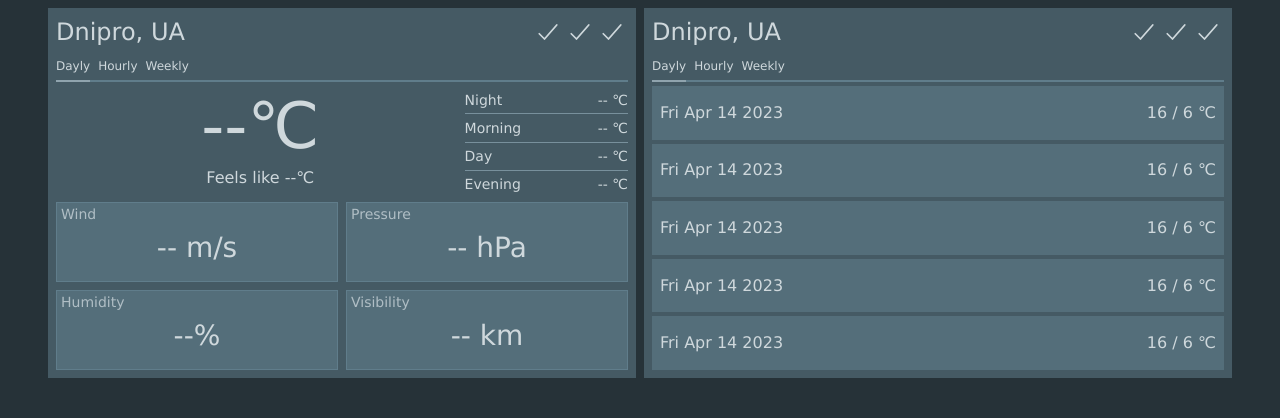
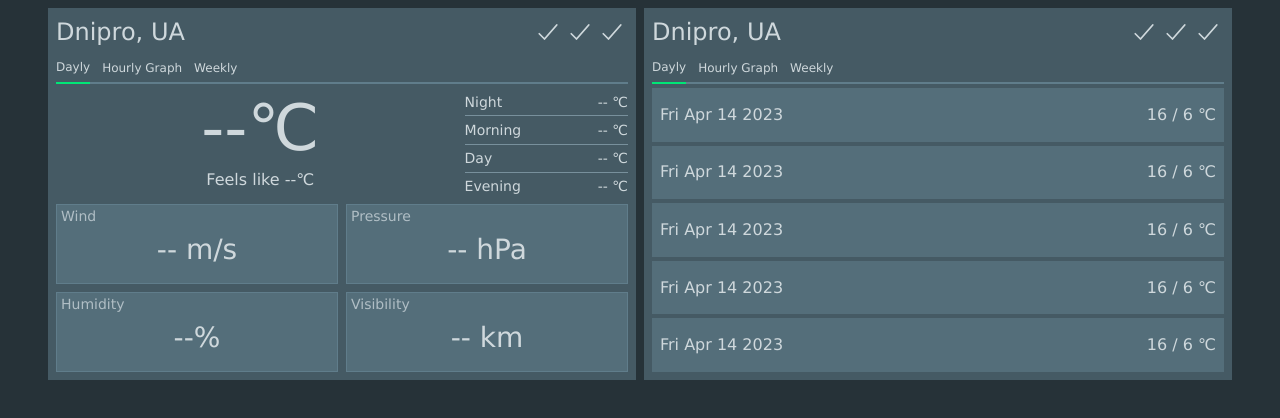
Before and after one commit to alexander-lyakhov/vite-weather, a Vue app: page / in a window 1280 px wide. Shown: the top 418 px of the page. Built offline with nearby package versions, Linux system fonts and the light colour scheme.

Commit message:
implemented selector

```diff
--- a/src/components/card.vue
+++ b/src/components/card.vue
@@ -13,9 +13,9 @@
       </a>
     </div>
     <nav class="card-nav">
-      <selector />
+      <selector :options="cardTabs" v-model="selectedTab" />
     </nav>
-    <component :is="infoDay" />
+    <component :is="selectedTabView" />
   </base-card>
 
   <base-card>
@@ -32,27 +32,33 @@
       </a>
     </div>
     <nav class="card-nav">
-      <div class="selector">
-        <span class="selected">Dayly</span>
-        <span>Hourly</span>
-        <span>Weekly</span>
-      </div>
+      <selector :options="cardTabs" v-model="selectedTab" />
     </nav>
     <component :is="infoWeek" />
   </base-card>
 </template>
 
 <script setup>
-  import { ref, reactive } from 'vue'
+  import { ref, computed, resolveComponent } from 'vue'
   import baseCard from '@/components/base-card'
   import CheckmarkOutline from '@/assets/icons/checkmark-outline.svg'
   import selector from '@/components/selector'
   import infoDay from '@/components/info-day'
   import infoDaylyGraph from '@/components/info-dayly-graph'
   import infoWeek from '@/components/info-week'
+  import { cardTabs } from '@/config/index.js'
 
   const props = defineProps({
   })
+
+  const components = {
+    infoDay,
+    infoDaylyGraph,
+    infoWeek
+  }
+
+  const selectedTab = ref(cardTabs[0])
+  const selectedTabView = computed(() => components[selectedTab.value.value])
 </script>
 
 <style lang="scss" scoped>
@@ -74,23 +80,6 @@
 
   &-nav {
     margin-top: .25rem;
-    .selector {
-      font-size: .75rem;
-      border-bottom: 2px solid $bg-500;
-      display: flex;
-      gap: .5rem;
-
-      span {
-        margin-bottom: -2px;
-        padding: .5rem 0;
-        cursor: pointer;
-
-        &.selected {
-          // background: $bg-600;
-          border-bottom: 2px solid $bg-300;
-        }
-      }
-    }
   }
 }
 </style>
--- a/src/components/selector.vue
+++ b/src/components/selector.vue
@@ -1,16 +1,32 @@
 <template>
-  <div class="selector">
-    <span class="selected">Dayly</span>
-    <span>Hourly</span>
-    <span>Weekly</span>
+  <div class="selector noselect">
+    <span
+      v-for="(item, index) in options"
+      :key="index"
+      :class="{'selected': isSelected(item.value)}"
+      @click="$emit('update:modelValue', item)"
+    >{{ item.text }}</span>
   </div>
 </template>
 
 <script setup>
-  import { ref, reactive } from 'vue'
+  import { ref } from 'vue'
 
   const props = defineProps({
+    options: {
+      type: Array,
+      default: () => ([]),
+      requited: true
+    },
+    modelValue: {
+      type: Object,
+      requited: true
+    }
   })
+
+  function isSelected(value) {
+    return props.modelValue.value === value
+  }
 </script>
 
 <style lang="scss" scoped>
@@ -18,16 +34,19 @@
   font-size: .75rem;
   border-bottom: 2px solid $bg-500;
   display: flex;
-  gap: .5rem;
+  gap: .75rem;
+  height: 2rem;
 
   span {
-    margin-bottom: -2px;
-    padding: .5rem 0;
+    height: calc(100% + 2px);
+    display: flex;
+    align-items: center;
+    position: relative;
     cursor: pointer;
 
     &.selected {
-      // background: $bg-600;
-      border-bottom: 2px solid $bg-300;
+      // border-bottom: 2px solid $bg-300;
+      border-bottom: 2px solid $accent-green;
     }
   }
 }
--- /dev/null
+++ b/src/config/index.js
@@ -0,0 +1,14 @@
+export const cardTabs = [
+  {
+    text: 'Dayly',
+    value: 'infoDay'
+  },
+  {
+    text: 'Hourly Graph',
+    value: 'infoHourlyGraph'
+  },
+  {
+    text: 'Weekly',
+    value: 'infoWeek'
+  },
+]
```
Also changed, not shown: src/utils/config.js (deleted, +0 -8 lines).
